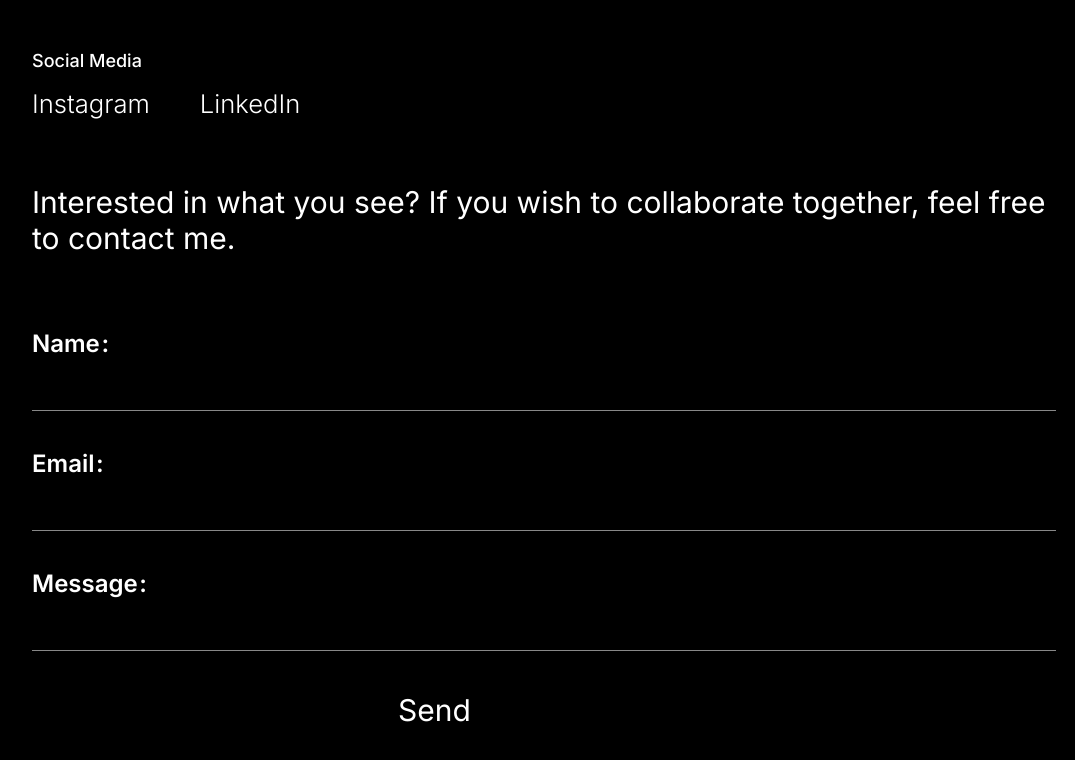
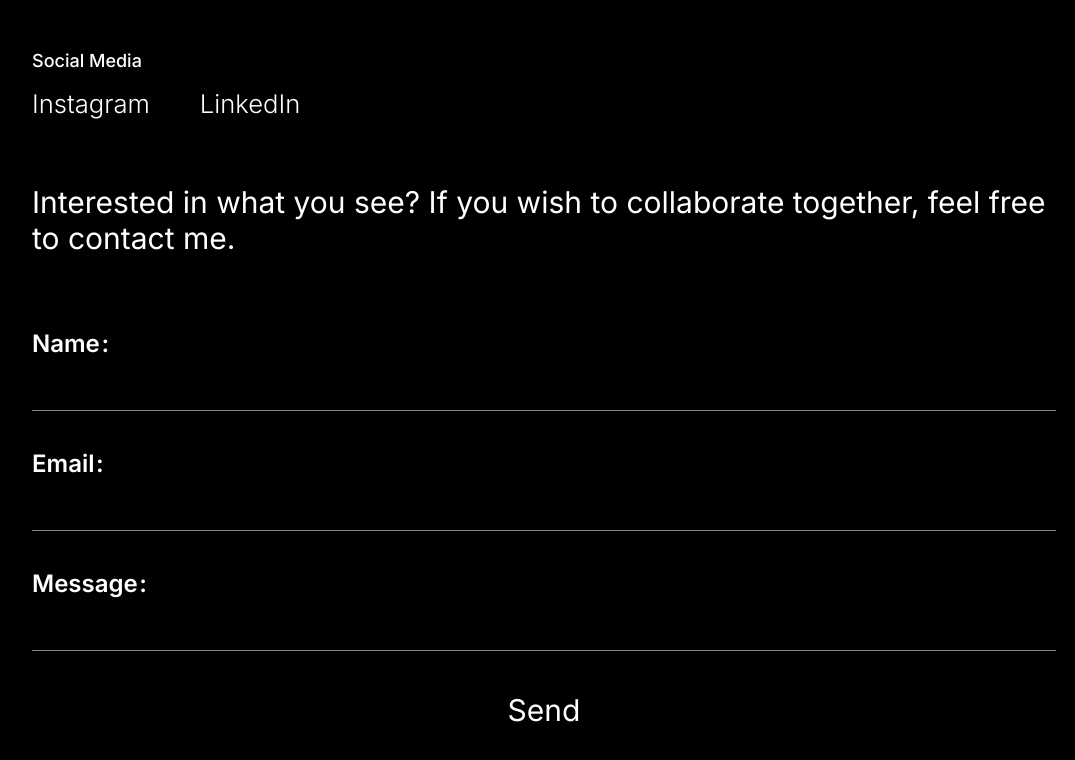
Before and after one commit to rhdevs/rhdevs-website, a React (Create React App) app: page /contact in a window 1280 px wide. Shown: the part 654-1414 px from the top of the page, without its empty margins (96-1171 px from the left). Built offline with nearby package versions, Linux system fonts and the light colour scheme.

Commit message:
change styling to center button

```diff
--- a/src/components/Contact.tsx
+++ b/src/components/Contact.tsx
@@ -28,13 +28,11 @@ export function ContactForm() {
 
   return (
     <FormContainer>
-      <form>
-        <TextContainer>{contactUs}</TextContainer>
-        <InputField title="Name" value={cName} setValue={setName} type="name" required />
-        <InputField title="Email" value={cEmail} setValue={setEmail} type="email" required />
-        <InputField title="Message" value={cMessage} setValue={setMessage} type="text" required />
-        <Button text="Send" onClick={() => onSubmit()} fontSize="30px" />
-      </form>
+      <TextContainer>{contactUs}</TextContainer>
+      <InputField title="Name" value={cName} setValue={setName} type="name" required />
+      <InputField title="Email" value={cEmail} setValue={setEmail} type="email" required />
+      <InputField title="Message" value={cMessage} setValue={setMessage} type="text" required />
+      <Button text="Send" onClick={() => onSubmit()} fontSize="30px" />
     </FormContainer>
   )
 }
--- a/src/components/styles/FormContainer.styled.ts
+++ b/src/components/styles/FormContainer.styled.ts
@@ -1,12 +1,11 @@
 import styled from 'styled-components'
 
-export const FormContainer = styled.div`
+export const FormContainer = styled.form`
   display: flex;
   flex-direction: column;
-  align-items: flex-start;
-
+  align-items: center;
   Button {
-    margin: 40px 45vh;
+    margin: 40px;
   }
 `
 
```
